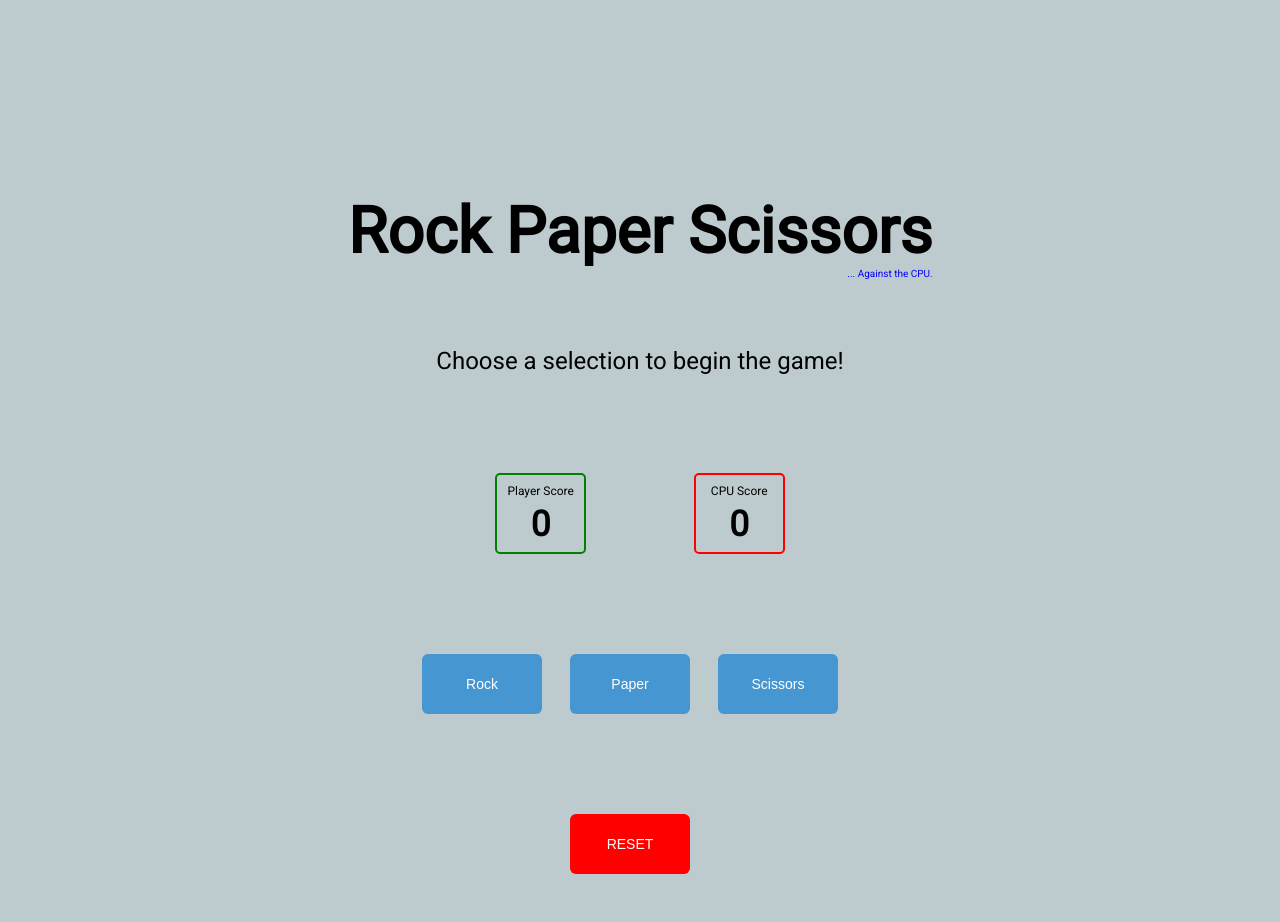
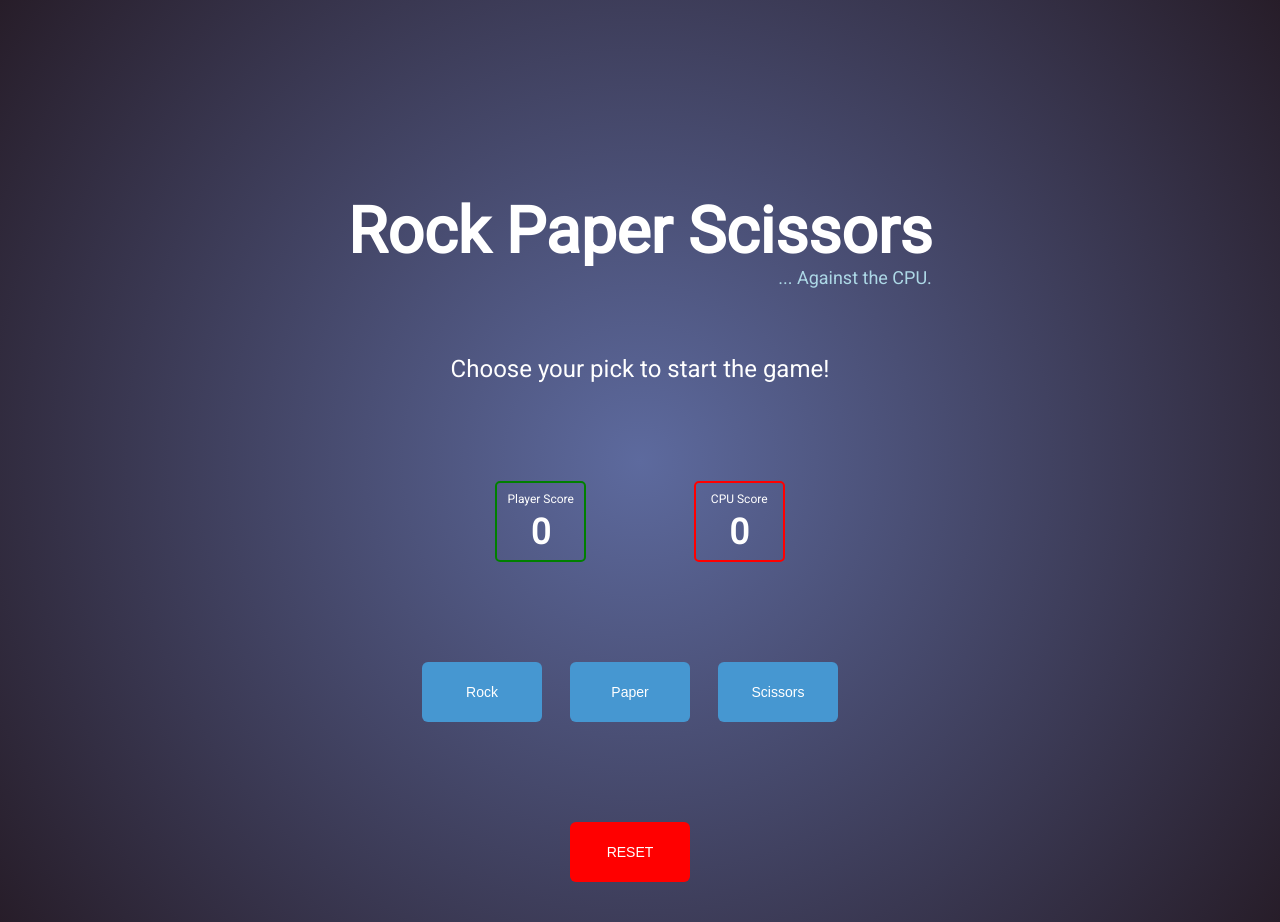
Before and after one commit to emilravn/rockpaperscissors, a plain HTML site: page index.html in a window 1280 px wide. Drawn offline with Linux system fonts and the light colour scheme.

```diff
--- a/index.html
+++ b/index.html
@@ -17,7 +17,7 @@
       <h1>Rock Paper Scissors</h1>
       <p class="whoweplayingagainst">... Against the CPU.</p>
       <div id="scoreboard">
-        <h3 id="runningscore">Choose a selection to begin the game!</h3>
+        <h3 id="runningscore">Choose your pick to start the game!</h3>
       </div>
       <div id="playerscore">
         <p style="font-size:12px; padding-bottom:10px;">Player Score</p>
--- a/styles/style.css
+++ b/styles/style.css
@@ -1,6 +1,8 @@
 body {
-  background-color: #becbce;
+  background: rgb(93,106,158);
+  background: radial-gradient(circle, rgba(93,106,158,1) 0%, rgba(39,29,41,1) 100%);
   font-family: "Roboto", serif;
+  color:white;
 }
 
 #container {
@@ -94,15 +96,16 @@ body {
 }
 
 .whoweplayingagainst {
-  font-size: 10px;
-  margin: 5px 0px 0px 500px;
-  color: blue;
+  font-size: 18px;
+  margin: 5px 0px 0px 430px;
+  color: lightblue;
 }
 
 @media only screen and (max-width: 600px) {
   .whoweplayingagainst {
     color: red;
     margin: 10px 0px 0px 0px;
+    font-size:16px;
   }
   #container {
     margin-top: 20px;
```
